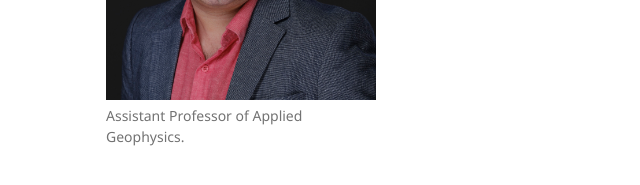
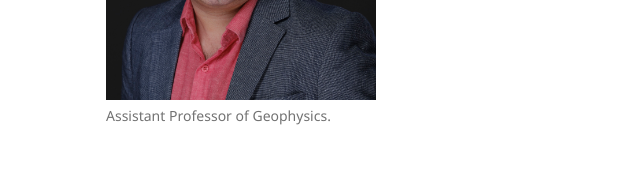
Before and after one commit to nasser00/uqam, a Jekyll site: the page built from index.md, in a window 1280 px wide. Shown: the part 300-485 px from the top of the page, without its empty margins (104-744 px from the left). Built offline with Jekyll 4.4.1, drawn with Linux system fonts in a browser that asks for light colours; our own code applies the rules of GitHub Pages for plain Markdown files.

Commit message:
Update _config.yml

```diff
--- a/_config.yml
+++ b/_config.yml
@@ -1,6 +1,6 @@
 title: Personal Website Nasser Kazemi
 logo: /assets/img/my_github_pic.jpg
-description: Assistant Professor of Applied Geophysics.
+description: Assistant Professor of Geophysics.
 show_downloads: false
 google_analytics:
 theme: jekyll-theme-minimal
```
